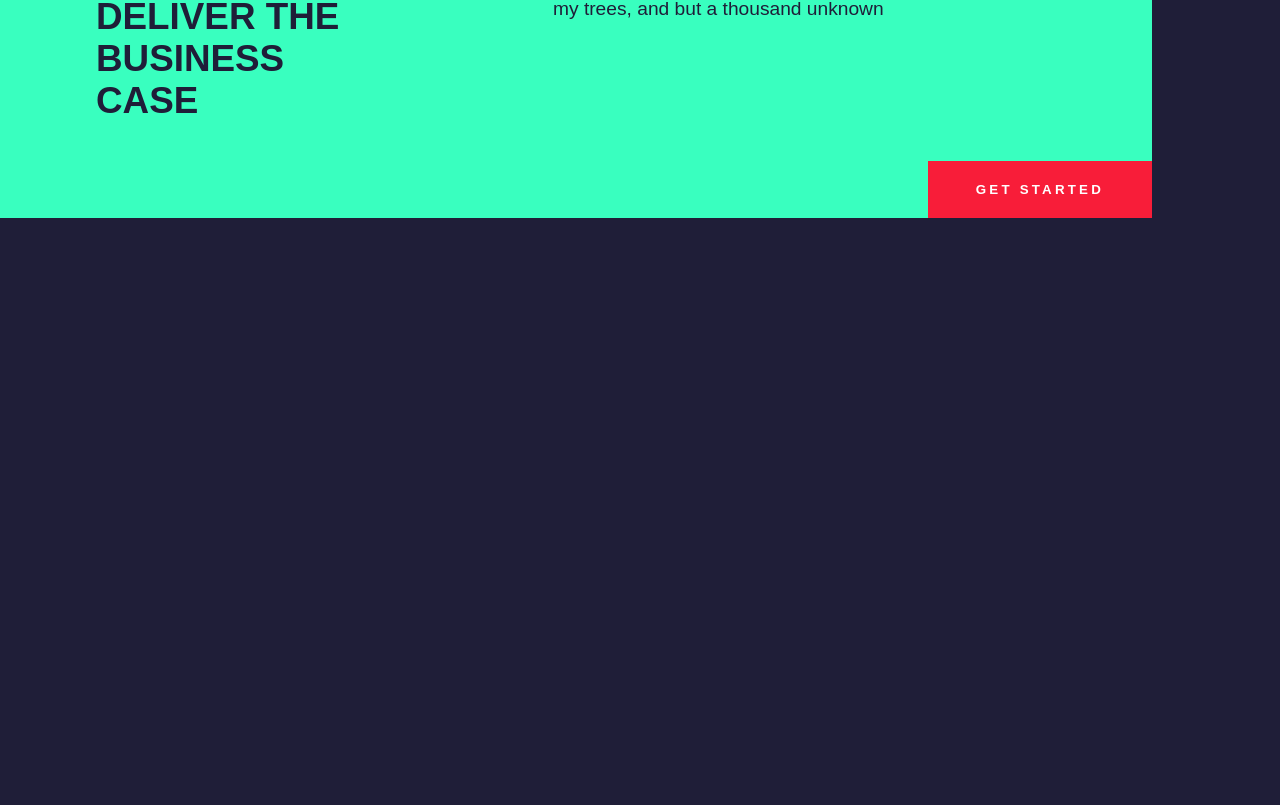
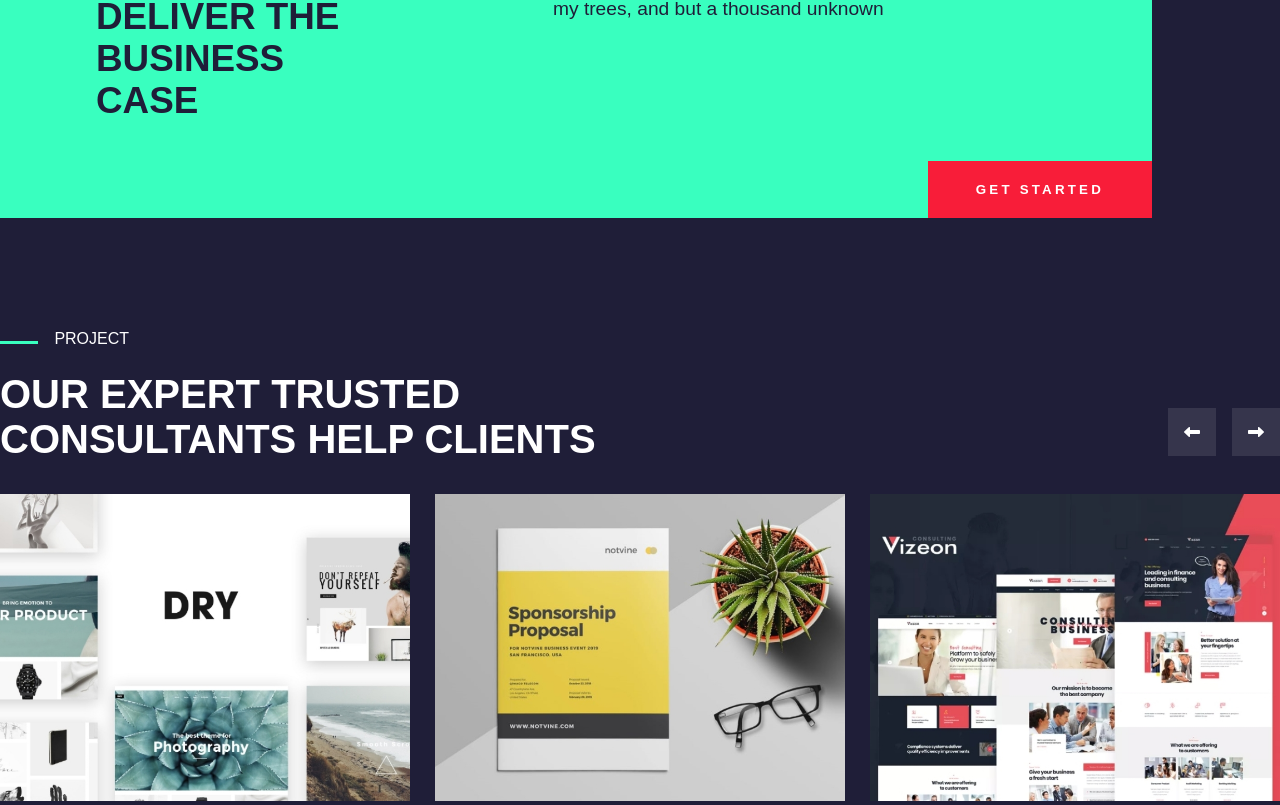
Before and after one commit to DavideSias/proj-html-vuejs, a Vue app: page / in a window 1280 px wide. Shown: the part 2365-3170 px from the top of the page. Before the commit the page ends 2583 px from the top, so only its background shows below. Built offline with nearby package versions, Linux system fonts and the light colour scheme; a web font is replaced by a local one.

Commit message:
Add project section

```diff
--- a/src/components/MainSection.vue
+++ b/src/components/MainSection.vue
@@ -2,18 +2,21 @@
   <main>
     <consultant-component class="consultant" />
     <aboutus-component />
+    <project-component />
   </main>
 </template>
 
 <script>
 import AboutusComponent from './AboutusComponent.vue';
 import ConsultantComponent from './ConsultantComponent.vue';
+import ProjectComponent from './ProjectComponent.vue';
 
 export default {
   name: 'MainSection',
   components: {
     ConsultantComponent,
     AboutusComponent,
+    ProjectComponent,
   },
 };
 </script>
--- /dev/null
+++ b/src/components/ProjectComponent.vue
@@ -0,0 +1,176 @@
+<template>
+  <section>
+    <div class="container">
+      <h3>PROJECT</h3>
+      <div class="title">
+        <h2>
+          OUR EXPERT TRUSTED CONSULTANTS HELP CLIENTS
+        </h2>
+        <div class="buttons">
+          <font-awesome-icon
+            icon="fa-solid fa-left-long"
+            class="icon"
+          />
+          <font-awesome-icon
+            icon="fa-solid fa-right-long"
+            class="icon"
+          />
+        </div>
+      </div>
+      <!-- TODO: slider? -->
+      <div class="slides">
+        <div class="slide-card">
+          <img
+            src="@/img/DRY-1-790x592.jpg"
+            alt="dry"
+          >
+          <div class="category">
+            <div class="text">
+              <h4>Purinky Products</h4>
+              <p>uncategorized</p>
+            </div>
+            <font-awesome-icon
+              icon="fa-solid fa-plus"
+              class="plus-icon"
+            />
+          </div>
+        </div>
+        <div class="slide-card">
+          <img
+            src="@/img/221bf0b7-8134-43bb-936a-5acbe42db64a-790x592.jpg"
+            alt="scolarship"
+          >
+          <div class="category">
+            <div class="text">
+              <h4>Purinky Products</h4>
+              <p>uncategorized</p>
+            </div>
+            <font-awesome-icon
+              icon="fa-solid fa-plus"
+              class="plus-icon"
+            />
+          </div>
+        </div>
+        <div class="slide-card">
+          <img
+            src="@/img/z1el4c4p-790x592.jpg"
+            alt="vizeon"
+          >
+          <div class="category">
+            <div class="text">
+              <h4>Purinky Products</h4>
+              <p>uncategorized</p>
+            </div>
+            <font-awesome-icon
+              icon="fa-solid fa-plus"
+              class="plus-icon"
+            />
+          </div>
+        </div>
+      </div>
+    </div>
+  </section>
+</template>
+
+<script>
+export default {
+  name: 'ProjectComponent',
+};
+</script>
+
+<style lang="scss" scoped>
+@import '@/assets/scss/variables';
+
+  section{
+    margin-top: 7rem;
+    color: white;
+
+    .container{
+      max-width: 1500px;
+      margin: 0 auto;
+
+      h3{
+        font-size: 1rem;
+        font-weight: 400;
+
+        &::before{
+        margin-right: 1rem;
+        content: '';
+        display: inline-block;
+        width: 3%;
+        border-bottom: 3px solid $btn-light-color;
+        }
+      }
+
+      .title{
+        display: flex;
+        justify-content: space-between;
+        align-items: center;
+        margin-top: 1.5rem;
+
+        h2{
+          font-size: 2.5rem;
+          max-width: 50%;
+          margin-bottom: 2rem;
+        }
+
+        .icon{
+          padding: 1rem;
+          background-color: rgb(54, 53, 76);
+          margin-left: 1rem;
+          cursor: pointer;
+
+          &:hover{
+            background-color: $hover-color;
+          }
+        }
+      }
+
+      .slides{
+        display: flex;
+        justify-content: space-between;
+
+        .slide-card{
+          max-width: 32%;
+          position: relative;
+
+          .category{
+            position: absolute;
+            top: 0;
+            left: 0;
+            right: 0;
+            bottom: 0;
+            padding: 1rem;
+            color: white;
+            background-color: #F00e2e99;
+            display: none;
+
+            h4{
+              font-size: 1.5rem;
+            }
+
+            p{
+              color: #AAA;
+            }
+
+            .plus-icon{
+              padding: 1rem;
+              background-color: $brand-color;
+              cursor: pointer;
+            }
+          }
+
+          &:hover .category{
+            display: flex;
+            justify-content: space-between;
+            align-items: flex-end;
+          }
+
+          img{
+            width: 100%;
+          }
+        }
+      }
+    }
+  }
+</style>
--- a/src/main.js
+++ b/src/main.js
@@ -1,12 +1,12 @@
 import Vue from 'vue';
 import { library } from '@fortawesome/fontawesome-svg-core';
 import {
-  faPlay, faChartLine, faBullhorn, faWallet, faBullseye,
+  faPlay, faChartLine, faBullhorn, faWallet, faBullseye, faLeftLong, faRightLong, faPlus,
 } from '@fortawesome/free-solid-svg-icons';
 import { FontAwesomeIcon } from '@fortawesome/vue-fontawesome';
 import App from './App.vue';
 
-library.add(faPlay, faChartLine, faBullhorn, faWallet, faBullseye);
+library.add(faPlay, faChartLine, faBullhorn, faWallet, faBullseye, faLeftLong, faRightLong, faPlus);
 Vue.component('FontAwesomeIcon', FontAwesomeIcon);
 
 Vue.config.productionTip = false;
```
